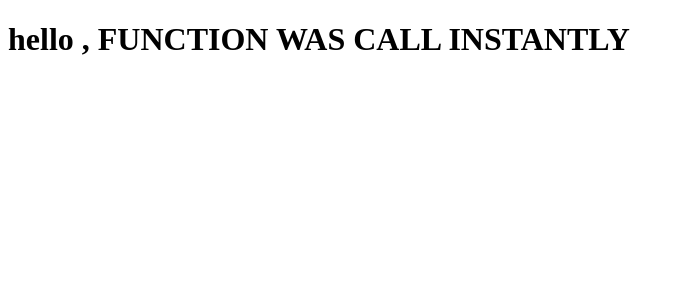
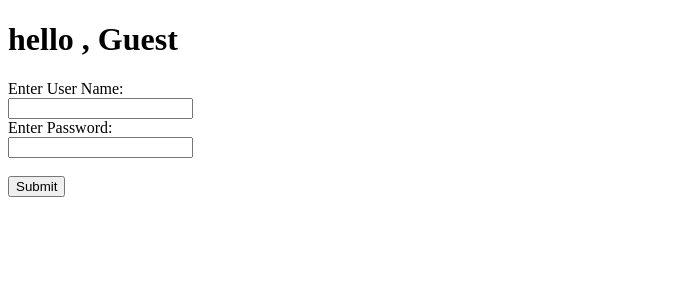
Before and after one commit to tomer91131/LearningReact, a React (Create React App) app in the folder tutorial/: page / in a window 1280 px wide. Shown: the top 300 px of the page, without its empty margins (0-684 px from the left). Built offline with nearby package versions, Linux system fonts and the light colour scheme.

Commit message:
SetState TypeError
without binding the function I cant use SetState

```diff
--- a/tutorial/src/index.js
+++ b/tutorial/src/index.js
@@ -82,15 +82,17 @@ class Loginpage extends React.Component
       password : "" ,
       showform : true
     });
+    {/*needs to add this.handleSubmit = this.handleSubmit.bind(this); to solve TypeError on line 91 */}
   }
-  handleSubmit(){
+  handleSubmit(e){
+    e.preventDefault();
     this.setState({ username : "FUNCTION WAS CALL INSTANTLY",
                     password : "123",
-                    showform : false}); {/* If I replace FALSE with TRUE React will go in to INFINITE LOOP */}
+                    showform : false}); {/* TypeError: Cannot read property 'setState' of undefined */}
   }
   render(){
     if(this.state.showform == true){
-    return <form onSubmit={this.handleSubmit()}> {/* Error - calls the function right away */}
+    return <form onSubmit={this.handleSubmit}>
         <div className="LogInPage">
       <Welcom name="Guest" />
       <label>Enter User Name: </label><br />
```
